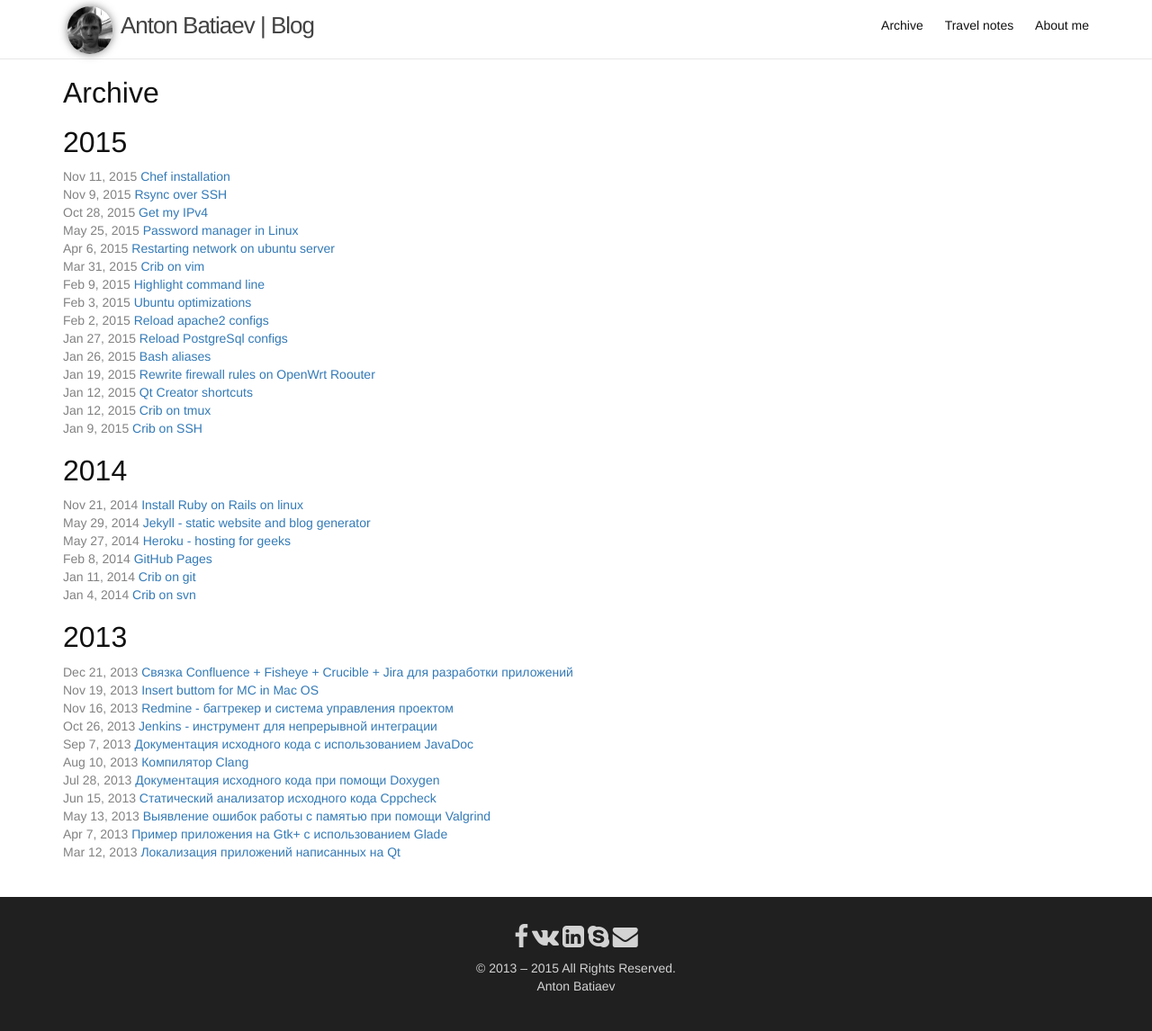
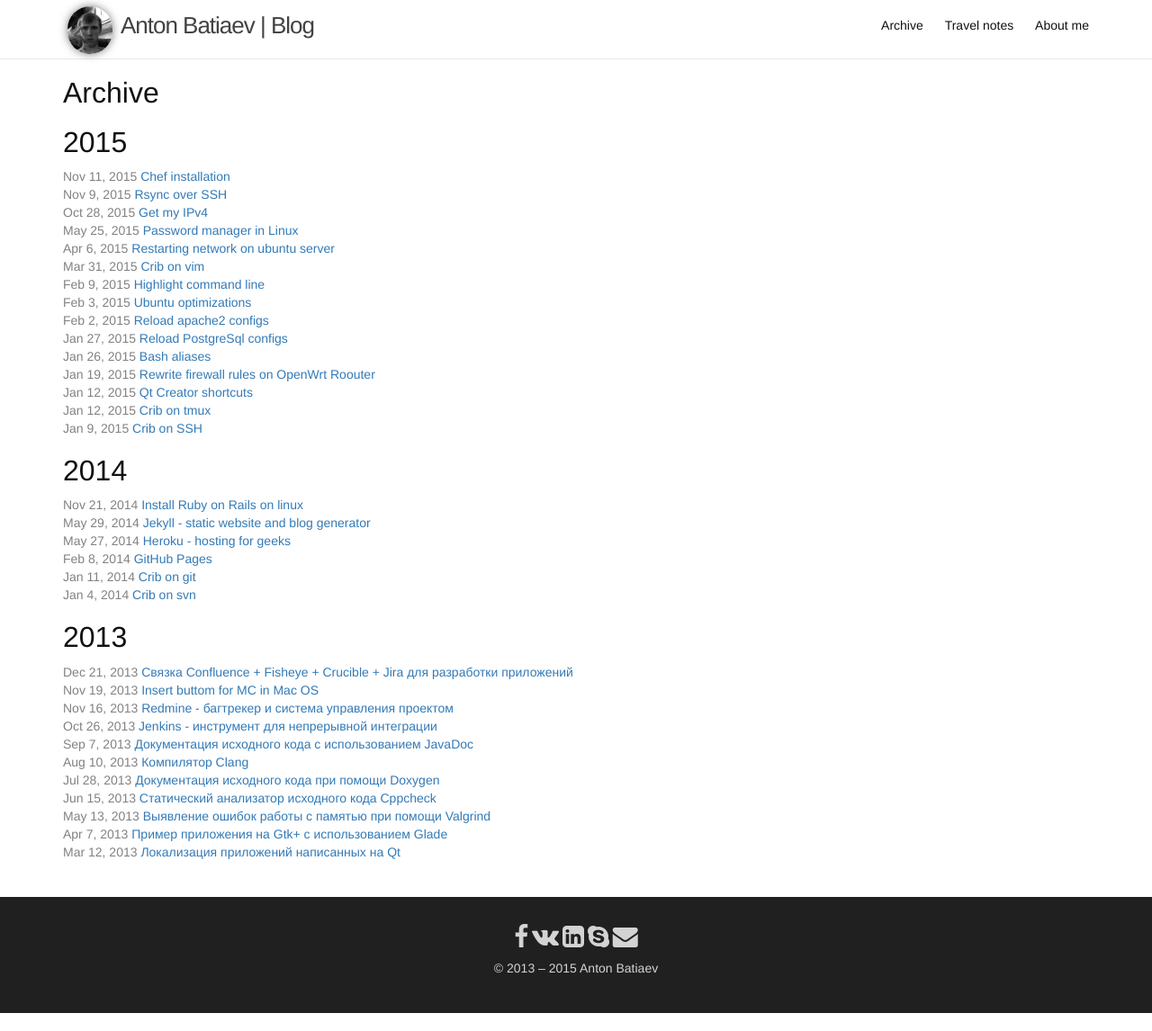
Before and after one commit to Batiaev/blog, a Jekyll site: the page built from archive/index.html, in a window 1280 px wide. Shown: the whole page at 90% size. Built offline with Jekyll 4.4.1, drawn with Linux system fonts in a browser that asks for light colours.

Commit message:
change footer

```diff
--- a/_config.yml
+++ b/_config.yml
@@ -8,8 +8,7 @@ url: "https://batiaev.com"
 twitter_username: batiaev_com
 github_username:  anbat
 permalink: /:year/:month/:day/:title.html
-copyright: '&copy; <time datetime="2013-03-13">2013 &ndash; 2015</time> All Rights Reserved.'
-createdby: <a target="_blank" href="https://batiaev.com/">Anton Batiaev</a>
+copyright: '&copy; <time datetime="2013-03-13">2013 &ndash; 2015</time> Anton Batiaev'
 
 # Build settings
 markdown: kramdown
--- a/_includes/footer.html
+++ b/_includes/footer.html
@@ -7,6 +7,6 @@
           <a target="_blank" href="skype://a_batyaev"><span class="fa fa-2x fa-skype"></span></a>
           <a target="_blank" href="mailto:anton@batiaev.com"><i class="fa fa-2x fa-envelope"></i></a>
       </p>
-    <p>{{ site.copyright}}<br>{{ site.createdby }}</p>
+    <p>{{ site.copyright}}</p>
   </div>
 </footer>
```
